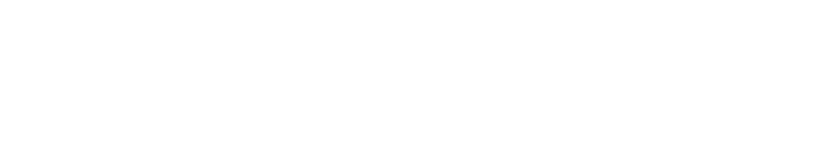
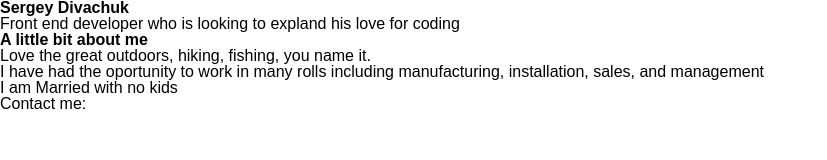
Before and after one commit to sdivachuk/Portfolio, a plain HTML site: page index.html in a window 1280 px wide. Shown: the whole page, without its empty margins (0-827 px from the left). Drawn offline with Linux system fonts and the light colour scheme.

Commit message:
added info about me

```diff
--- a/index.html
+++ b/index.html
@@ -11,13 +11,33 @@
 
 <body>
     <header>
-        <nav>
-
-        </nav>
+        <h1>Sergey Divachuk</h1>
+        <section>
+           Front end developer who is looking to expland his love for coding
+        </section>
     </header>
 
     <main>
+        <aside>
+            <h2>A little bit about me</h2>
+            <ul>
+                <li>Love the great outdoors, hiking, fishing, you name it.</li>
+                <li>I have had the oportunity to work in many rolls including
+                    manufacturing, installation, sales, and management</li>
+                <li>I am Married with no kids</li>
+            </ul>
+        </aside>
+
+        <article>
+            <section>
+
+                <p></p>
+            </section>
+        </article>
 
     </main>
+    <section>
+        Contact me:
+    </section>
 </body>
 </html>
```
Also changed, not shown: .assets/css/style.css.
